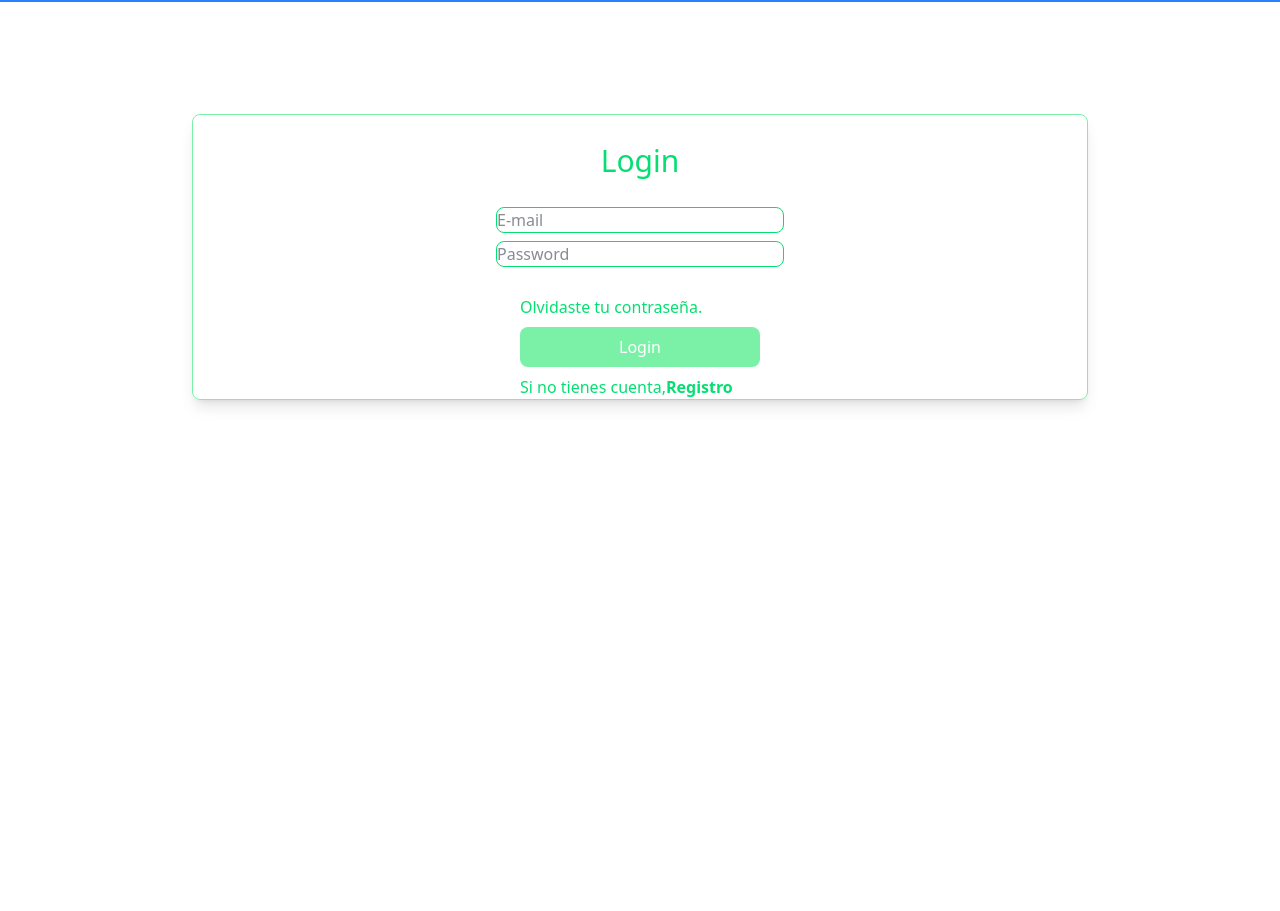
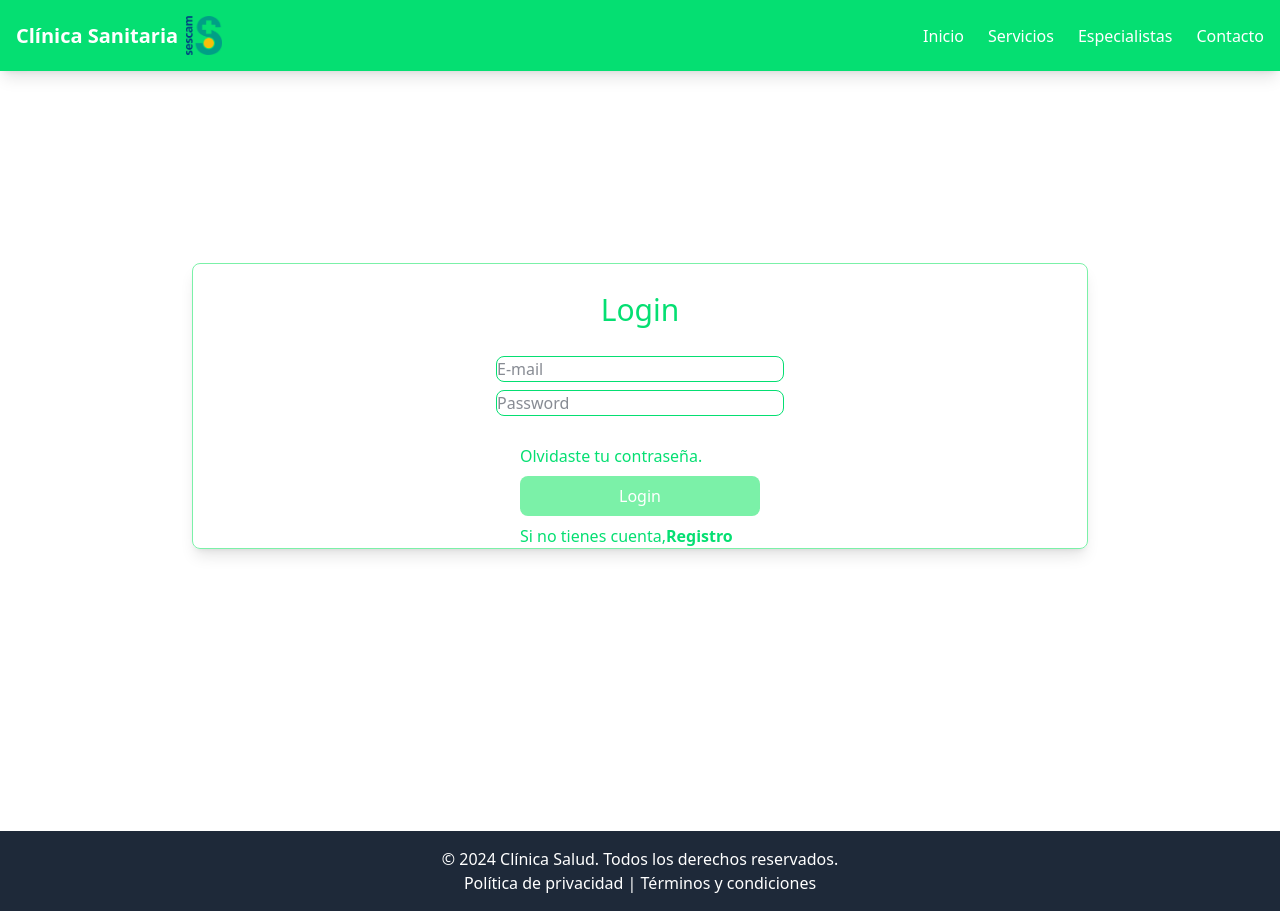
Before and after one commit to VictorPinero21/Practica-DIW-Hospital, a website: page frontend/src/index.html in a window 1280 px wide. Before the commit the page ends 800 px from the top, so only its background shows below. Drawn offline with Linux system fonts and the light colour scheme.

Commit message:
estilos footer y header

```diff
--- a/frontend/src/index.html
+++ b/frontend/src/index.html
@@ -10,12 +10,36 @@
 </head>
 
 <body>
-    <header class="header w-full border border-blue-500"></header>
+    <header class="header w-full ">
+        <nav class="bg-green-400 p-4 shadow-lg">
+            <div class="container mx-auto flex justify-between items-center">
+              <div class="flex items-center gap-2">
+                <h1 class="text-white text-xl font-bold">Clínica Sanitaria</h1>
+              <img src="./assets/logo clinica.png" alt="" class="w-9">
+              </div>
+              <button id="menu-toggle" class="md:hidden text-white">
+                ☰
+              </button>
+              <ul class="md:flex gap-6 hidden text-white font-medium" id="menu">
+                <li><a href="#" class="hover:underline">Inicio</a></li>
+                <li><a href="#" class="hover:underline">Servicios</a></li>
+                <li><a href="#" class="hover:underline">Especialistas</a></li>
+                <li><a href="#" class="hover:underline">Contacto</a></li>
+              </ul>
+            </div>
+            <ul id="mobile-menu" class="hidden md:hidden bg-blue-700 text-white text-center p-4 space-y-4">
+              <li><a href="#" class="block hover:underline">Inicio</a></li>
+              <li><a href="#" class="block hover:underline">Servicios</a></li>
+              <li><a href="#" class="block hover:underline">Especialistas</a></li>
+              <li><a href="#" class="block hover:underline">Contacto</a></li>
+            </ul>
+          </nav>
+    </header>
 
     <form action="#"
-        class="border border-green-300 rounded-lg shadow-lg w-4xl m-auto flex flex-col items-center justify-center mt-28"
+        class="border border-green-300 rounded-lg shadow-lg w-4xl m-auto flex flex-col items-center justify-center mt-48"
         novalidate>
-        <h1 class="text-green-400 text-3xl mt-7">Login</h1>
+        <h2 class="text-green-400 text-3xl mt-7">Login</h2>
         <div class="flex flex-col gap-2 mt-7">
             <input type="text" placeholder="E-mail" class="border w-72 border-green-400 rounded-lg text-gray-900  hover:cursor-pointer focus:outline-0">
             <input type="text" placeholder="Password" class="border w-72 border-green-400 rounded-lg text-gray-900 hover:cursor-pointer focus:outline-0">
@@ -31,6 +55,17 @@
             </div>
         </div>
     </form>
+
+
+    <footer class="bg-gray-800 text-white text-center p-4 mt-[282px] ">
+        <div class="container mx-auto">
+          <p>&copy; 2024 Clínica Salud. Todos los derechos reservados.</p>
+          <p>
+            <a href="#" class="hover:underline">Política de privacidad</a> |
+            <a href="#" class="hover:underline">Términos y condiciones</a>
+          </p>
+        </div>
+      </footer>
 </body>
 
 </html>
```
Also changed, not shown: frontend/src/assets/logo clinica.png (added), frontend/src/output.css.
